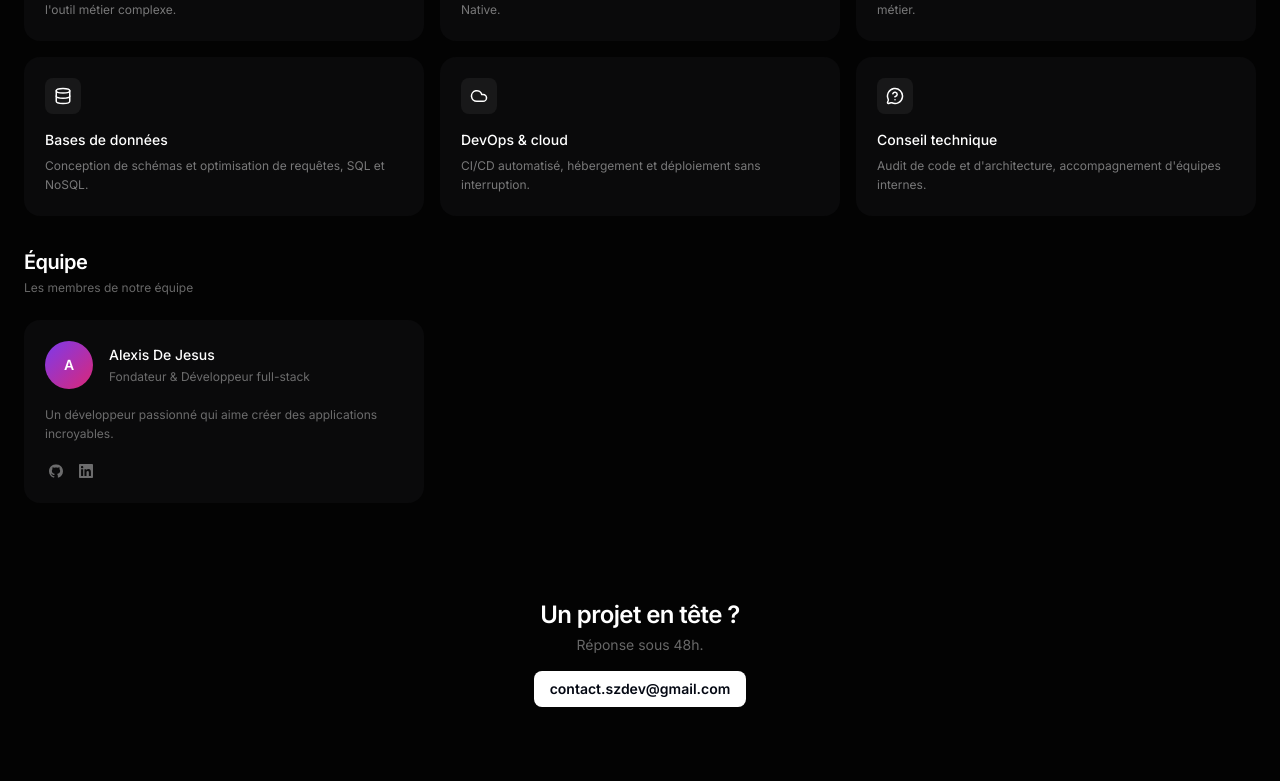
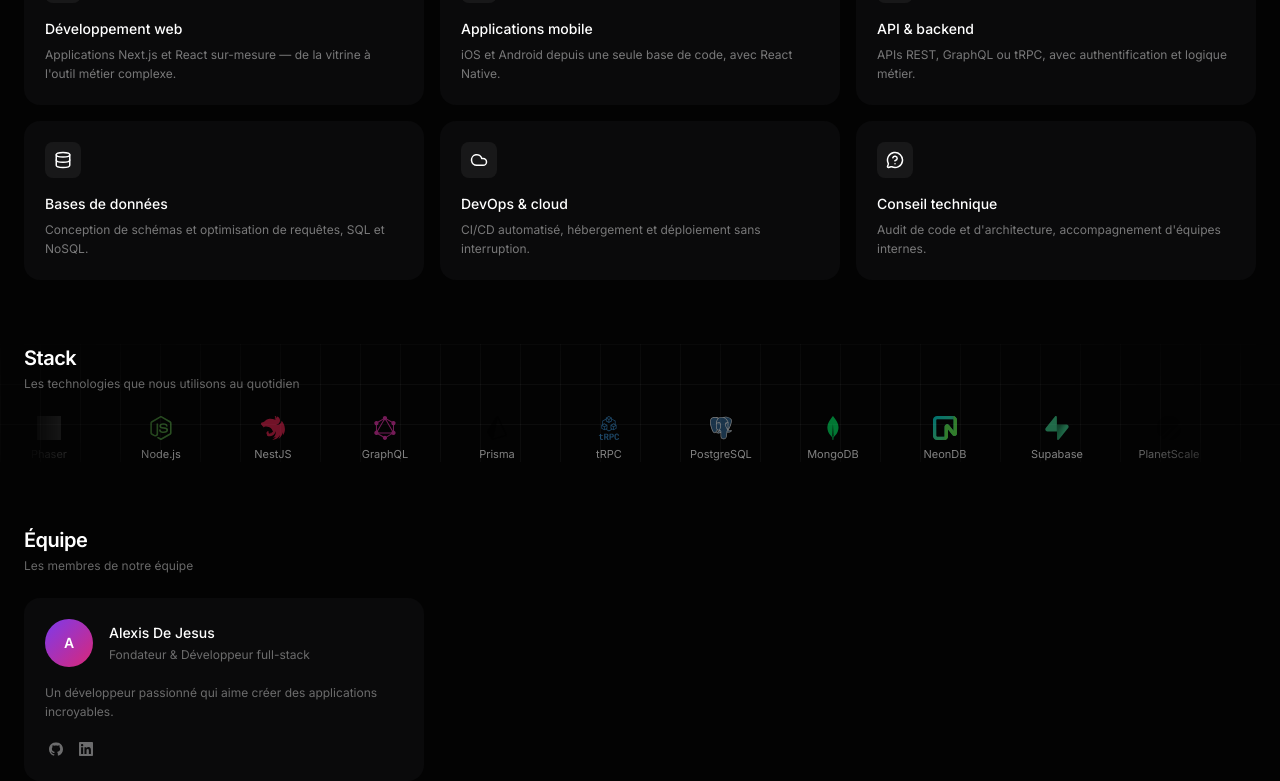
Before and after one commit to SZ-Developpement/website, a Next.js app: page / in a window 1280 px wide. Shown: the part 920-1701 px from the top of the page. Built offline with nearby package versions, Linux system fonts and the light colour scheme; grey boxes are pictures that could not be loaded.

Commit message:
feat: ajuster l'espacement dans la section principale et réintégrer le composant Stack

```diff
--- a/app/page.tsx
+++ b/app/page.tsx
@@ -3,6 +3,7 @@ import Contact from "@/components/section/contact";
 import Hero from "@/components/section/hero";
 import Projets from "@/components/section/projets";
 import Services from "@/components/section/services";
+import Stack from "@/components/section/stack";
 import Teams from "@/components/section/teams";
 
 export default function Home() {
@@ -10,10 +11,12 @@ export default function Home() {
     <>
       <NavBar />
 
-      <main className="flex flex-col gap-8">
+      <main className="flex flex-col gap-16">
         <Hero />
         <Projets />
         <Services />
+
+        <Stack />
 
         <Teams />
 
```
